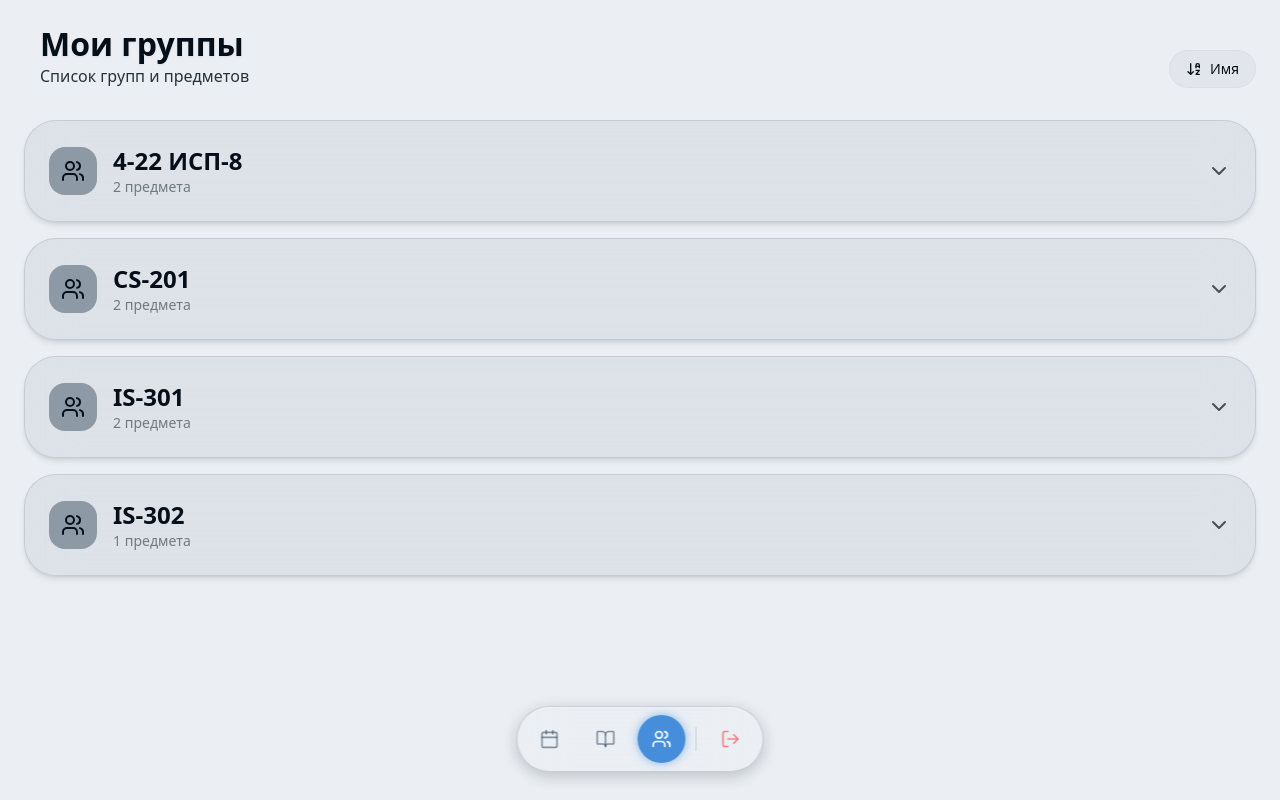
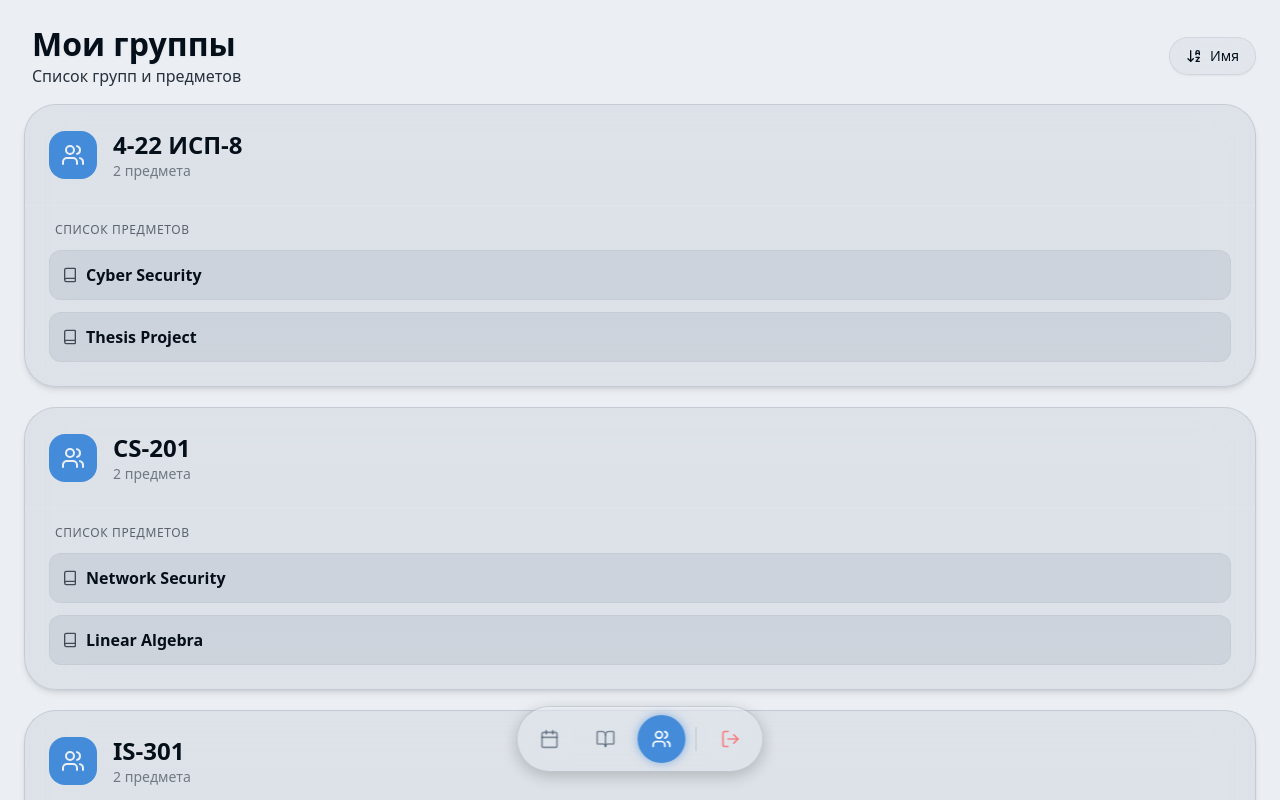
Before and after one commit to diemeoow/volpt-Next.JS-, a Next.js app: page /groups in a window 1280 px wide. Shown: the top 800 px of the page. Built offline with nearby package versions, Linux system fonts and the light colour scheme.

Commit message:
update 5.0
+edit landing
+edit schedule and groups pages

```diff
--- a/app/groups/page.tsx
+++ b/app/groups/page.tsx
@@ -3,16 +3,12 @@
 import React, { useState } from "react";
 import GlassCard from "@/components/GlassCard";
 import { MOCK_GROUPS } from "@/constants";
-import { ChevronDown, Users, Book, ArrowDownAZ, SortAsc } from "lucide-react";
+import Link from "next/link";
+import { Users, Book, ArrowDownAZ, SortAsc } from "lucide-react";
 import { SortOption } from "@/types/types";
 
 export default function GroupsPage() {
-    const [expandedId, setExpandedId] = useState<string | null>(null);
     const [sortBy, setSortBy] = useState<SortOption>("NAME");
-
-    const toggleGroup = (id: string) => {
-        setExpandedId(expandedId === id ? null : id);
-    };
 
     const sortedGroups = [...MOCK_GROUPS].sort((a, b) => {
         if (sortBy === "NAME") {
@@ -27,8 +23,8 @@ export default function GroupsPage() {
     };
 
     return (
-        <div className="p-4 md:p-6 mx-auto w-full">
-            <div className="mb-8 pl-2 flex justify-between items-end">
+        <div className="p-4 md:p-6 mx-auto w-full  mb-24">
+            <div className="mb-4 flex justify-between items-center">
                 <div className="pl-2">
                     <h2 className="text-text text-h2 drop-shadow-sm">
                         Мои группы
@@ -37,10 +33,13 @@ export default function GroupsPage() {
                         Список групп и предметов
                     </p>
                 </div>
-
+                <GlassCard
+                    intensity="low"
+                    className="w-fit group  hover:bg-primary/10 border px-4 py-2 border-primary/5 hover:border-accent/55 transition-colors"
+                >
                     <button
                         onClick={toggleSort}
-                    className="flex items-center gap-2 px-4 py-2 rounded-full bg-primary/5 hover:bg-primary/10 border border-primary/5 hover:border-accent/55 hover:text-accent text-text text-body-sm font-medium transition-colors"
+                        className="flex items-center gap-2  group-hover:text-accent text-text text-body-sm font-medium transition-colors"
                     >
                         {sortBy === "NAME" ? (
                             <ArrowDownAZ className="w-4 h-4" />
@@ -49,26 +48,23 @@ export default function GroupsPage() {
                         )}
                         {sortBy === "NAME" ? "Имя" : "Кол-во предметов"}
                     </button>
+                </GlassCard>
             </div>
 
-            <div className="space-y-4">
+            <div className="space-y-5">
                 {sortedGroups.map((group) => {
-                    const isExpanded = expandedId === group.id;
                     return (
                         <GlassCard
                             key={group.id}
-                            className={`transition-all duration-500 overflow-visible`}
+                            className={`transition-all overflow-visible`}
                             intensity="medium"
                         >
-                            <button
-                                onClick={() => toggleGroup(group.id)}
-                                className="w-full p-6 flex items-center justify-between text-left focus:outline-none"
-                            >
+                            <div className="w-full p-6 flex items-center justify-between text-left">
                                 <div className="flex items-center gap-4">
                                     <div
-                                        className={`p-3 rounded-2xl transition-all duration-300 ${isExpanded ? "bg-secondary/50 shadow-[0_0_20px_rgba(41,125,214,0.5)]" : "bg-primary/50"}`}
+                                        className={`p-3 rounded-2xl transition-all duration-300 bg-accent/85`}
                                     >
-                                        <Users className="w-6 h-6 text-text" />
+                                        <Users className="w-6 h-6 text-background" />
                                     </div>
                                     <div>
                                         <h3 className="text-h4 text-text">
@@ -79,33 +75,24 @@ export default function GroupsPage() {
                                         </p>
                                     </div>
                                 </div>
-
-                                <ChevronDown
-                                    className={`w-6 h-6 text-text/70 transition-transform duration-300 ${isExpanded ? "rotate-180" : ""}`}
-                                />
-                            </button>
-
-                            {/* Аккордион */}
-                            <div
-                                className={`transition-[max-height,opacity] duration-500 ease-in-out overflow-hidden ${isExpanded ? "max-h-96 opacity-100" : "max-h-0 opacity-0"}`}
-                            >
+                            </div>
                             <div className="p-6 pt-0 border-t border-white/10">
                                 <p className="text-caption text-text/60 uppercase tracking-wider pl-1.5 mb-3 mt-4">
                                     Список предметов
                                 </p>
                                 <div className="grid gap-3">
                                     {group.subjects.map((sub, idx) => (
-                                            <div
+                                        <Link
                                             key={idx}
-                                                className="flex items-center gap-2 p-3 rounded-xl bg-primary/10 border border-primary/5"
+                                            href={`/journal?${new URLSearchParams({ group: group.name, subject: sub }).toString()}`}
+                                            className="flex items-center gap-2 p-3 rounded-xl bg-primary/10 border border-primary/5 hover:bg-accent/15 hover:border-accent/30"
                                         >
                                             <Book className="w-4 h-4 text-secondary/85" />
                                             <span className="text-text text-h6">
                                                 {sub}
                                             </span>
-                                            </div>
+                                        </Link>
                                     ))}
-                                    </div>
                                 </div>
                             </div>
                         </GlassCard>
--- a/app/schedule/page.tsx
+++ b/app/schedule/page.tsx
@@ -18,8 +18,8 @@ export default function SchedulePage() {
     };
 
     return (
-        <div className="p-4 md:p-6 mx-auto w-full mb-24">
-            <div className="mb-4 flex flex-col md:flex-row justify-between items-center gap-4">
+        <div className="p-4 md:p-6 w-full mb-24">
+            <div className="mb-4 flex   items-center  justify-between  gap-4">
                 <div className="pl-2">
                     <h2 className="text-text text-h2 drop-shadow-sm">
                         Расписание
--- a/components/LandingPage.tsx
+++ b/components/LandingPage.tsx
@@ -1,8 +1,6 @@
 "use client";
 import React, { useState } from "react";
-import Link from "next/link";
 import GlassCard from "@/components/GlassCard";
-import LiquidButton from "@/components/LiquidButton";
 import {
     ChevronLeft,
     ChevronRight,
@@ -89,7 +87,7 @@ export default function LandingPage() {
                         образовательное учреждение «Волжский политехнический
                         техникум»
                     </p>
-                    <h1 className="text-text text-h2 md:text-2xl tracking-tight drop-shadow-md">
+                    <h1 className="text-text text-h2 tracking-tight drop-shadow-md">
                         Электронное образование
                     </h1>
                 </div>
--- a/tailwind.config.js
+++ b/tailwind.config.js
@@ -6,6 +6,7 @@ const config = {
         "./components/**/*.{js,ts,jsx,tsx,mdx}",
         "./app/**/*.{js,ts,jsx,tsx,mdx}",
         "./views/**/*.{js,ts,jsx,tsx,mdx}",
+        "./types/**/*.{js,ts,jsx,tsx,mdx}",
     ],
     theme: {
         extend: {
```
Lines whose indentation alone changed are shown as unchanged.
